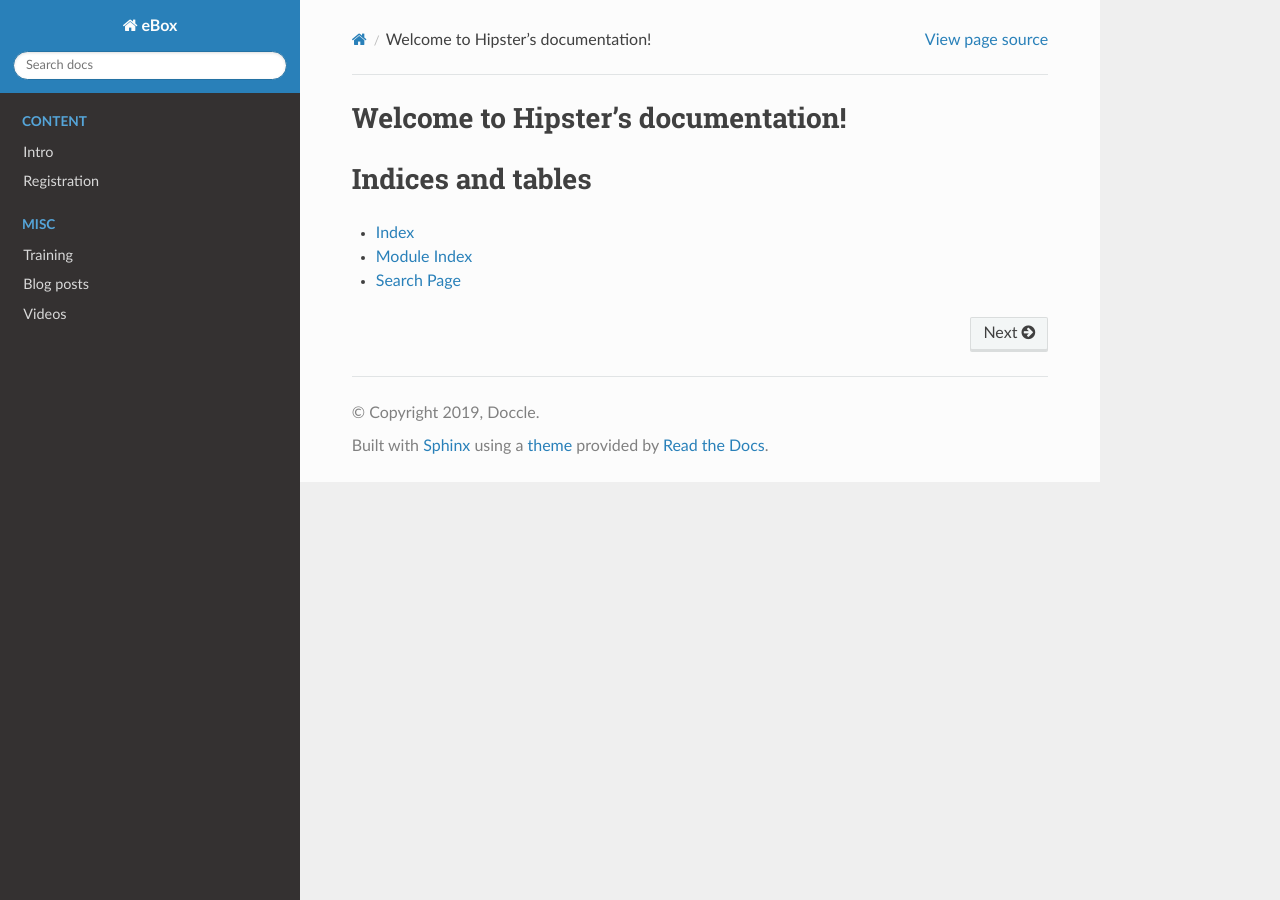
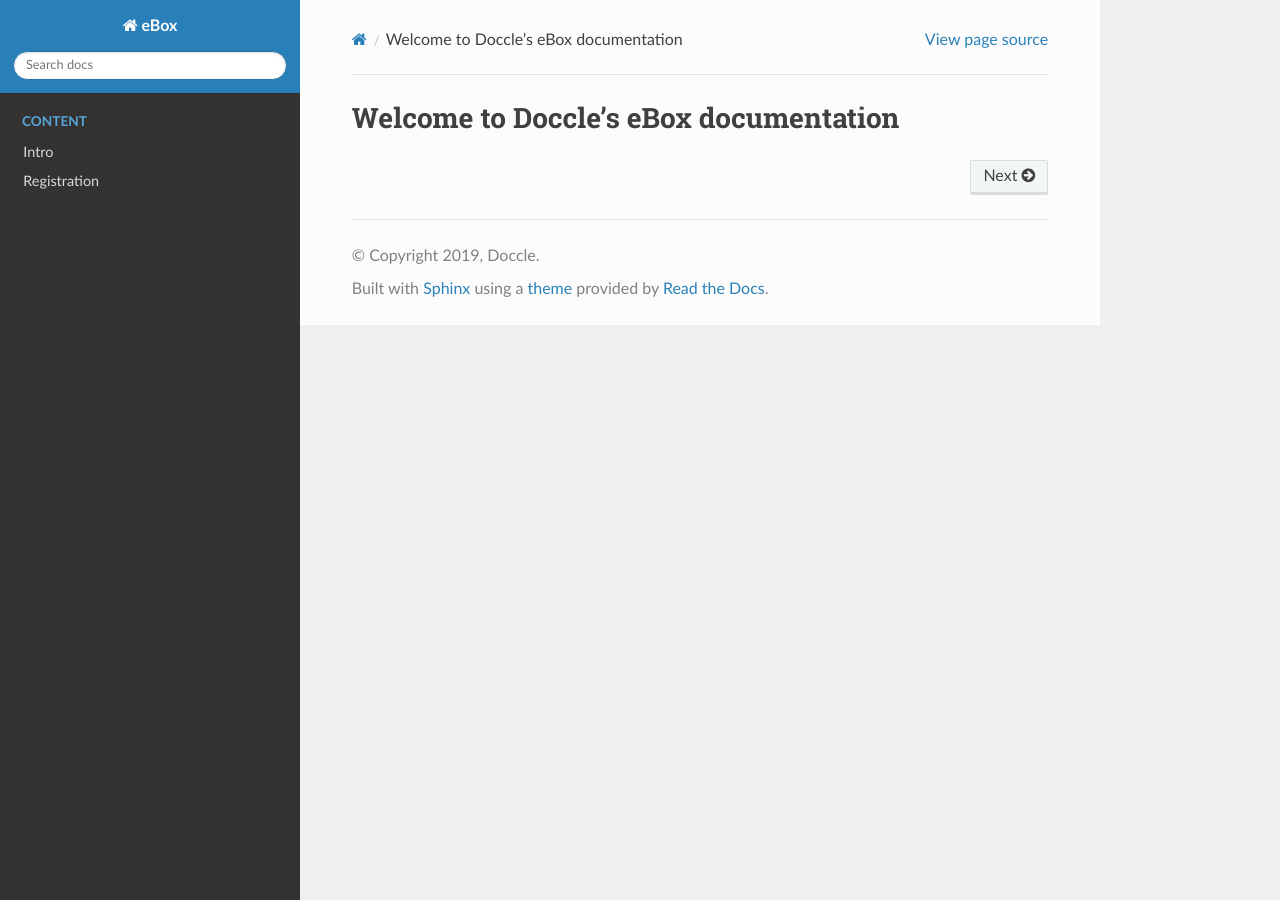
Before and after one commit to StevenArnauts/rtddemo, a Sphinx documentation site: the page built from source/index.rst, in a window 1280 px wide. Built offline with Sphinx 7.4.7 and the Read the Docs theme 2.0.0, drawn with Linux system fonts in a browser that asks for light colours.

Commit message:
Removed Hipster and Samples

```diff
--- a/source/index.rst
+++ b/source/index.rst
@@ -1,10 +1,10 @@
-.. Hipster documentation master file, created by
+.. Doccle eBox documentation master file, created by
    sphinx-quickstart on Tue Oct 15 16:44:44 2019.
    You can adapt this file completely to your liking, but it should at least
    contain the root `toctree` directive.
 
-Welcome to Hipster's documentation!
-===================================
+Welcome to Doccle's eBox documentation
+=======================================
 
 .. toctree::
    :maxdepth: 3
@@ -13,20 +13,3 @@ Welcome to Hipster's documentation!
 
    intro
    pages/registration
-
-.. toctree::
-   :maxdepth: 3
-   :hidden:
-   :caption: Misc
-
-   misc/training
-   misc/blogs
-   misc/videos
-
-
-Indices and tables
-==================
-
-* :ref:`genindex`
-* :ref:`modindex`
-* :ref:`search`
```
Also changed, not shown: source/misc/blogs.rst (deleted, +0 -64 lines), source/misc/training.rst (deleted, +0 -29 lines), source/misc/videos.rst (deleted, +0 -38 lines), 2 other files.
